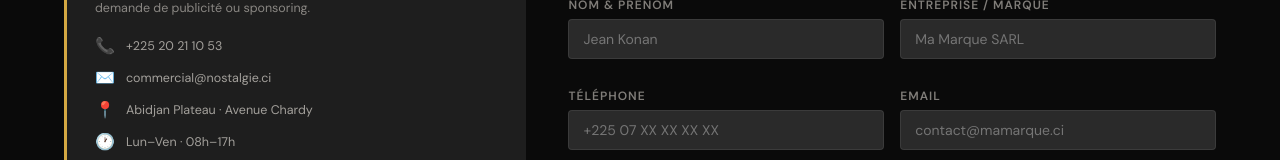
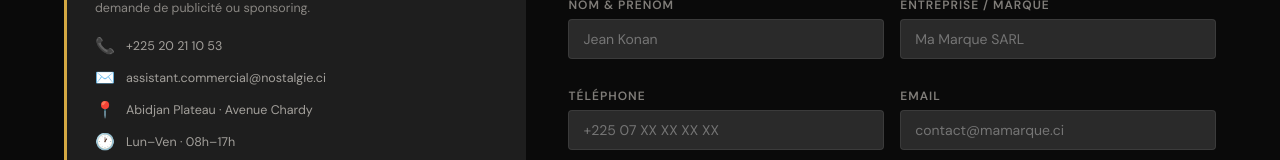
Before and after one commit to christgomis15/nostalgie-ci, a Next.js app: page /contact in a window 1280 px wide. Shown: the part 467-627 px from the top of the page. Built offline with nearby package versions, Linux system fonts and the light colour scheme; a web font is replaced by a local one.

Commit message:
fix: adresses email contact -> assistant.commercial@ et abdair.ndoye@nostalgie.ci

```diff
--- a/APPS_SCRIPT_NOUVEAU.js
+++ b/APPS_SCRIPT_NOUVEAU.js
@@ -110,7 +110,7 @@ function handleContactCommercial(data) {
   ]);
 
   MailApp.sendEmail({
-    to: 'commercial@nostalgie.ci',
+    to: 'assistant.commercial@nostalgie.ci',
     subject: '💼 Demande commerciale — ' + data.entreprise,
     htmlBody: '<div style="font-family:Arial,sans-serif;max-width:600px">'
       + '<h2 style="color:#A07830">Nouvelle demande commerciale (site web)</h2>'
@@ -164,7 +164,7 @@ function handlePartenariat(data) {
   ]);
 
   MailApp.sendEmail({
-    to: 'marketing@nostalgie.ci',
+    to: 'abdair.ndoye@nostalgie.ci',
     subject: '🤝 Demande de partenariat — ' + data.evenement + ' (' + data.organisation + ')',
     htmlBody: '<div style="font-family:Arial,sans-serif;max-width:600px">'
       + '<h2 style="color:#A07830">Nouvelle demande de partenariat (site web)</h2>'
--- a/src/app/contact/page.tsx
+++ b/src/app/contact/page.tsx
@@ -28,7 +28,7 @@ export default function Contact() {
             <h3>Service Commercial</h3>
             <p>Notre équipe commerciale est à votre disposition pour toute demande de publicité ou sponsoring.</p>
             <div className="ci-line"><span className="ci-ic">📞</span><span>+225 20 21 10 53</span></div>
-            <div className="ci-line"><span className="ci-ic">✉️</span><span>commercial@nostalgie.ci</span></div>
+            <div className="ci-line"><span className="ci-ic">✉️</span><span>assistant.commercial@nostalgie.ci</span></div>
             <div className="ci-line"><span className="ci-ic">📍</span><span>Abidjan Plateau · Avenue Chardy</span></div>
             <div className="ci-line"><span className="ci-ic">🕐</span><span>Lun–Ven · 08h–17h</span></div>
             <p style={{ marginTop: '8px', fontSize: '12px', color: 'rgba(245,240,232,0.35)' }}>
@@ -73,7 +73,7 @@ export default function Contact() {
             <h3>Service Marketing</h3>
             <p>Nous accompagnons vos événements avec une couverture médiatique complète.</p>
             <div className="ci-line"><span className="ci-ic">📞</span><span>+225 20 21 85 50</span></div>
-            <div className="ci-line"><span className="ci-ic">✉️</span><span>marketing@nostalgie.ci</span></div>
+            <div className="ci-line"><span className="ci-ic">✉️</span><span>abdair.ndoye@nostalgie.ci</span></div>
             <div className="ci-line"><span className="ci-ic">📍</span><span>Abidjan Plateau · Avenue Chardy</span></div>
             <div className="ci-line"><span className="ci-ic">🕐</span><span>Lun–Ven · 08h–17h</span></div>
             <p className="ct-services-title">Nos services</p>
```
